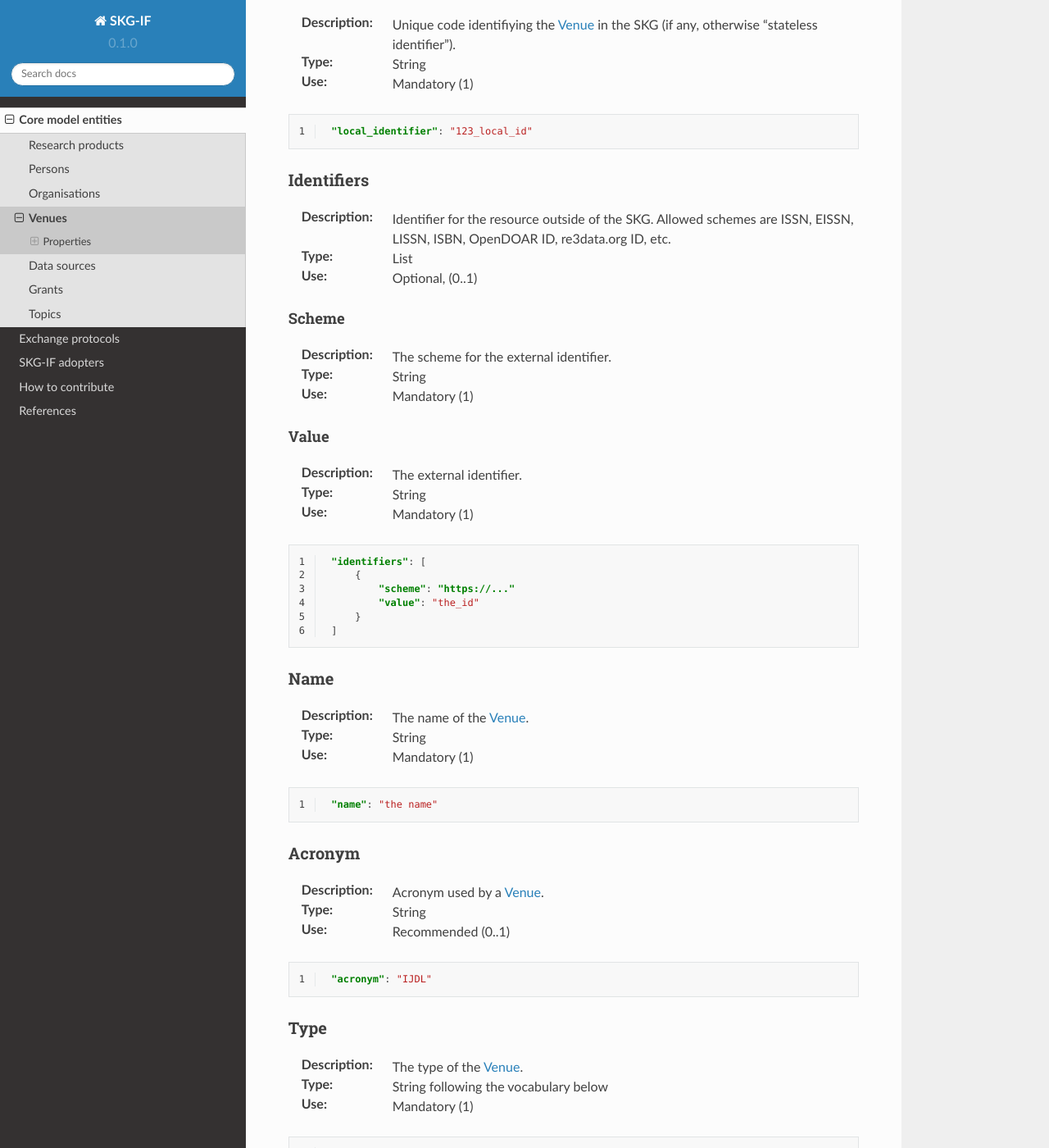
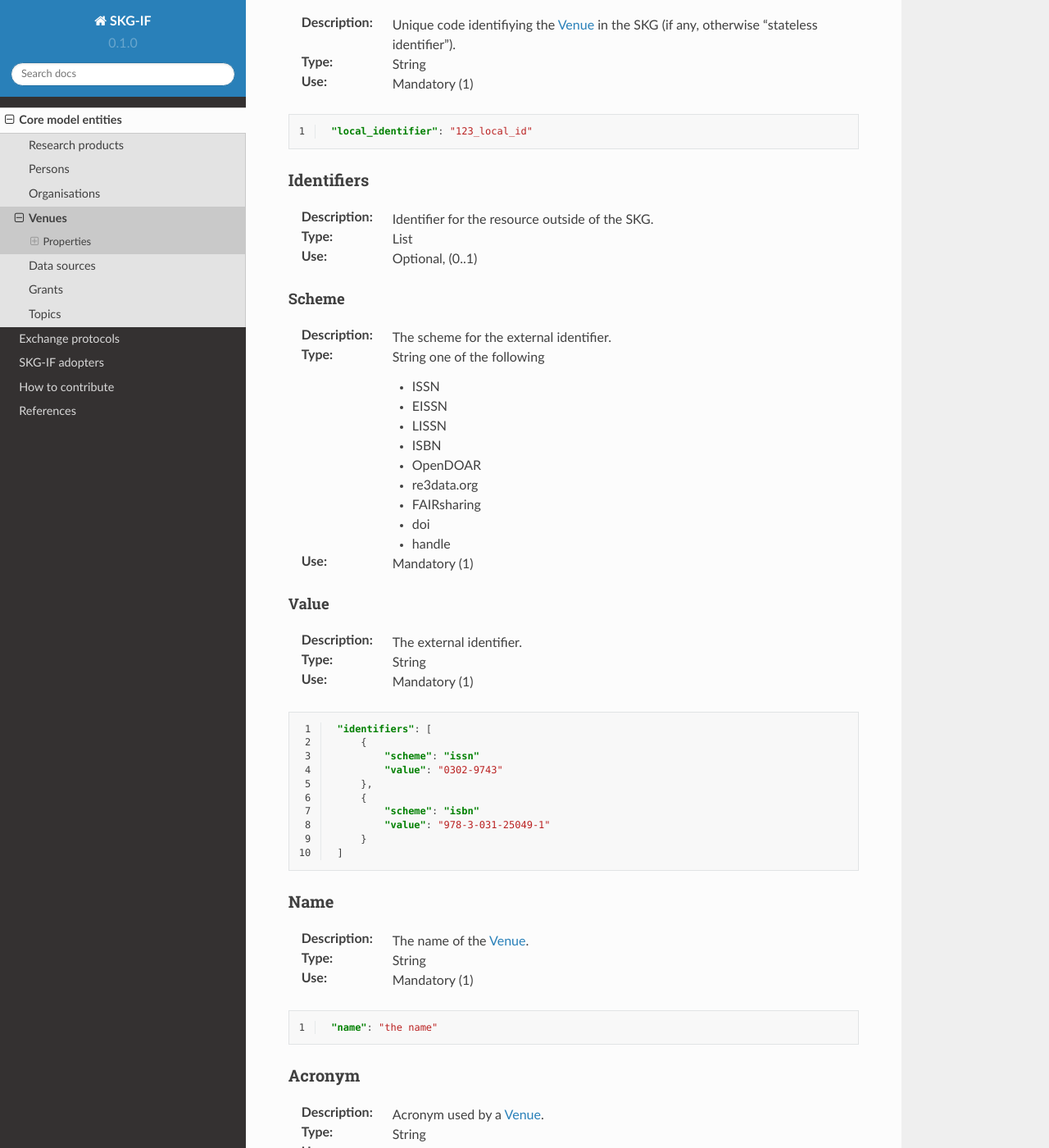
Before and after one commit to andremann/SKG-IF, a Sphinx documentation site: the page built from docs/source/venues.rst, in a window 1280 px wide and 1400 px high, scrolled down 708 px. Shown: the whole window at 82% size. Built offline with Sphinx 7.4.7 and the Read the Docs theme 2.0.0, drawn with Linux system fonts in a browser that asks for light colours.

Commit message:
mod venues

```diff
--- a/docs/source/datasources.rst
+++ b/docs/source/datasources.rst
@@ -52,8 +52,8 @@ Value
 
     "identifiers": [
         {
-            "scheme": "https://..."
-            "value": "the_id"
+            "scheme": "doi"
+            "value": "https://doi.org/..."
         }
     ]
 
--- a/docs/source/venues.rst
+++ b/docs/source/venues.rst
@@ -30,14 +30,25 @@ Local identifier
 
 Identifiers
 ----
-:Description: Identifier for the resource outside of the SKG. Allowed schemes are ISSN, EISSN, LISSN, ISBN, OpenDOAR ID, re3data.org ID, etc.
+:Description: Identifier for the resource outside of the SKG.
 :Type: List
 :Use: Optional, (0..1)
 
 Scheme
 ^^^^^^^^^^^
 :Description: The scheme for the external identifier.
-:Type: String
+:Type: String one of the following
+
+    * ISSN
+    * EISSN
+    * LISSN
+    * ISBN
+    * OpenDOAR
+    * re3data.org
+    * FAIRsharing
+    * doi
+    * handle
+
 :Use: Mandatory (1)
 
 Value
@@ -51,8 +62,12 @@ Value
 
     "identifiers": [
         {
-            "scheme": "https://..."
-            "value": "the_id"
+            "scheme": "issn"
+            "value": "0302-9743"
+        },
+        {
+            "scheme": "isbn"
+            "value": "978-3-031-25049-1"
         }
     ]
 
```
